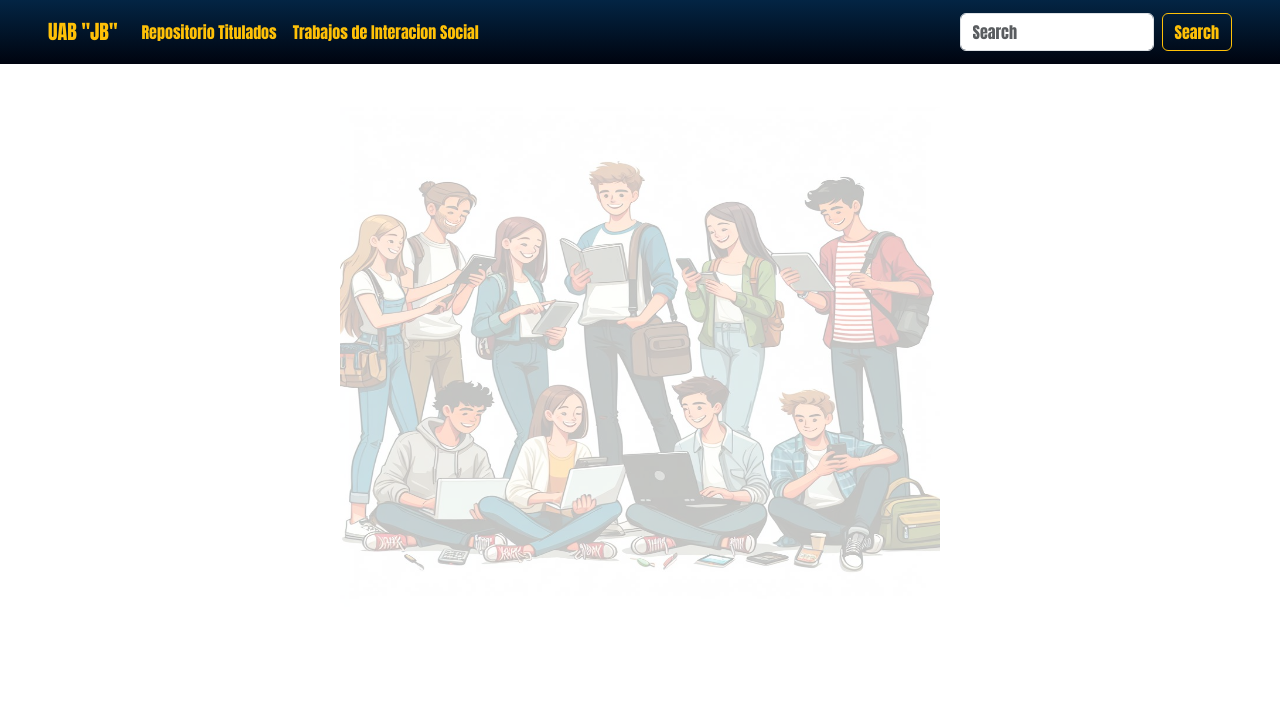
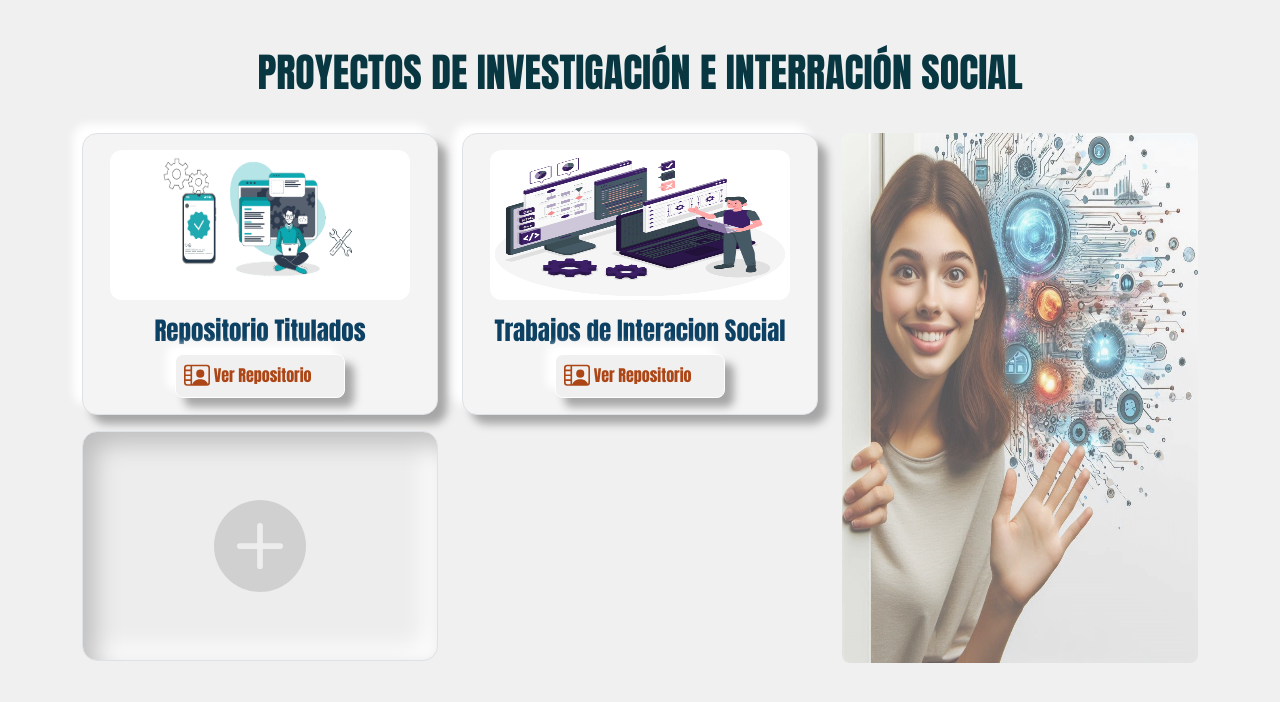
Before and after one commit to sergio-14/site-web-uab, a Django app: page /hometrabajos in a window 1280 px wide. Shown: the top 702 px of the page. Run offline with Django 5.2, Linux system fonts and the light colour scheme.

Commit message:
sergio agregacion de i. s.

```diff
--- a/panel/models.py
+++ b/panel/models.py
@@ -133,7 +133,7 @@ class T_Proyectos(models.Model):
 class GlobalSettings(models.Model):
     habilitar_proyectos = models.BooleanField(default=True, verbose_name='Habilitar Proyectos')
     fecha_inicio_habilitacion = models.DateField(null=True, blank=True, verbose_name='Fecha de Inicio de Habilitación')
-    fecha_fin_habilitacion = models.DateField(null=True, blank=True, verbose_name='Fecha de Fin de Habilitación')
+    fecha_fin_habilitacion = models.DateField(null=True, blank=True, verbose_name='Fecha Fin de Habilitación')
 
     def __str__(self):
         return "Configuración Global"
--- a/panel/static/css/repoin.css
+++ b/panel/static/css/repoin.css
@@ -17,7 +17,7 @@
 
 .title{
     font-weight: 100;
-    font-size: 30px;
+    font-size: 40px;
     color: #083741;
     font-family:"Anton";
     font-style: normal;
@@ -35,6 +35,21 @@
     background: #f0f0f0;
     box-shadow:  9px 9px 9px #a6a6a6,
              -9px -9px 9px #ffffff;
+}
+.stilooo{
+    font-family: "Anton";
+    color: #0a4049;
+    border-radius: 15px;
+    background: #f5f4f4;
+    box-shadow:  9px 9px 9px #a6a6a6,
+             -9px -9px 9px #ffffff;
+}
+.stiloo{
+    border-radius: 15px;
+    background: #eeeded;
+    color: #4e55572f;
+    box-shadow: inset 12px 12px 24px #bebebe,
+            inset -12px -12px 24px #ffffff;
 }
 
 .contproyectos{
@@ -59,11 +74,29 @@
     font-family: "Anton";
 
 }
+.textmension{
+    font-size: 25px;
+    color: #0d4164;
+    font-family: "Anton";
+
+}
+
+.user-img {
+    width: 300px;
+    height: 150px;
+    border-radius:12px;
+    background:rgb(255, 255, 255);
+}
 
 #imgsocial{
     height: 400px;
     width:550px ;
     border-radius: 25px;
+}
+#imgmujersocial{
+    height: 530px;
+    border-radius: 8px;
+    opacity: 70%;
 }
 #imgdocente{
     height:70px;
@@ -75,3 +108,24 @@
     box-shadow:  9px 9px 9px #a6a6a6,
              -9px -9px 9px #ffffff;
 }
+
+.btnn{
+    font-family: "Anton";
+    text-decoration: none;
+    width: 170px;
+    color: #ac4616;
+    border-radius: 8px;
+    border: 1px solid rgb(255, 255, 255);
+    padding: 8px;
+    background: #f0f0f0;
+    box-shadow:  9px 9px 9px #a6a6a6,
+             -9px -9px 9px #ffffff;
+
+}
+.btnn:hover{
+    color: #ac4616;
+    background: #eeeded;
+    box-shadow: inset 12px 12px 24px #bebebe,
+            inset -12px -12px 24px #ffffff;
+
+}
--- a/panel/templates/homesocial/homeprincipal.html
+++ b/panel/templates/homesocial/homeprincipal.html
@@ -9,15 +9,11 @@
       name="viewport"
       content="width=device-width, initial-scale=1, shrink-to-fit=no"
     />
+
     <link
-      type="text/css"
-      href="{% static 'css/style.css' %}"
-      rel="stylesheet"
-    />
-    <link
-      type="text/css"
-      href="{% static 'css/panel.css' %}"
-      rel="stylesheet"
+            type="text/css"
+            href="{% static 'css/repoin.css' %}"
+            rel="stylesheet"
     />
     <!-- Bootstrap CSS v5.2.1 -->
     <link
@@ -27,32 +23,63 @@
       crossorigin="anonymous"
     />
 </head>
-<body>
-    <nav class="navbar navbar-expand-lg navhome">
-        <div class="container-fluid px-5 p-1">
-          <a class="navbar-brand text-warning" href="/">UAB "JB"</a>
-          <button class="navbar-toggler" type="button" data-bs-toggle="collapse" data-bs-target="#navbarSupportedContent" aria-controls="navbarSupportedContent" aria-expanded="false" aria-label="Toggle navigation">
-            <span class="navbar-toggler-icon"></span>
-          </button>
-          <div class="collapse navbar-collapse" id="navbarSupportedContent">
-            <ul class="navbar-nav me-auto mb-2 mb-lg-0">
-              <li class="nav-item">
-                <a class="nav-link text-warning" href="{% url 'repoti' %}">Repositorio Titulados</a>
-              </li>
-              <li class="nav-item">
-                <a class="nav-link text-warning" href="{% url 'repoin' %}">Trabajos de Interacion Social</a>
-              </li>
-            </ul>
-            <form class="d-flex" role="search">
-              <input class="form-control me-2" type="search" placeholder="Search" aria-label="Search">
-              <button class="btn btn-outline-warning" type="submit">Search</button>
-            </form>
-          </div>
+<body class="contenedorbody">
+    <div class="container mb-5">
+      <h2 class="title text-center pt-5 pb-3">PROYECTOS DE INVESTIGACIÓN E INTERRACIÓN SOCIAL</h2>
+        <div class="row pt-2 pb-2">
+            <div class="col-md-8">
+                <div class="row">
+                    <div class="col-6 ">
+                        <div class="stilooo p-3 border d-flex flex-column justify-content-center align-items-center">
+                            <div class="d-flex align-items-center pb-3">
+                                <img src="{% static 'img/titulados.gif' %}" class="user-img" alt="User Image">
+                            </div>
+                            <div class="d-flex align-items-center pb-2">
+                              <h6 class="mb-0 ml-2 textmension">Repositorio Titulados</h6>
+                            </div>
+                            <a href="{% url 'repoti' %}" class="btnn"><svg xmlns="http://www.w3.org/2000/svg" width="26" height="26" fill="currentColor" class="bi bi-person-video2" viewBox="0 0 16 16">
+                              <path d="M10 9.05a2.5 2.5 0 1 0 0-5 2.5 2.5 0 0 0 0 5"/>
+                              <path d="M2 1a2 2 0 0 0-2 2v9a2 2 0 0 0 2 2h12a2 2 0 0 0 2-2V3a2 2 0 0 0-2-2zM1 3a1 1 0 0 1 1-1h2v2H1zm4 10V2h9a1 1 0 0 1 1 1v9c0 .285-.12.543-.31.725C14.15 11.494 12.822 10 10 10c-3.037 0-4.345 1.73-4.798 3zm-4-2h3v2H2a1 1 0 0 1-1-1zm3-1H1V8h3zm0-3H1V5h3z"/>
+                            </svg> Ver Repositorio</a>
+                        </div>
+                    </div>
+                    <div class="col-6 ">
+                        <div class="stilooo p-3 border d-flex flex-column justify-content-center align-items-center">
+                            <div class="d-flex align-items-center pb-3">
+                                <img src="{% static 'img/interaccion.gif' %}" class="user-img" alt="User Image">
+                            </div>
+                            <div class="d-flex align-items-center pb-2 ">
+
+                                <h6 class="mb-0 ml-2 textmension">Trabajos de Interacion Social</h6>
+
+                            </div>
+                            <a href="{% url 'repoin' %}" class="btnn"><svg xmlns="http://www.w3.org/2000/svg" width="26" height="26" fill="currentColor" class="bi bi-person-video2" viewBox="0 0 16 16">
+                              <path d="M10 9.05a2.5 2.5 0 1 0 0-5 2.5 2.5 0 0 0 0 5"/>
+                              <path d="M2 1a2 2 0 0 0-2 2v9a2 2 0 0 0 2 2h12a2 2 0 0 0 2-2V3a2 2 0 0 0-2-2zM1 3a1 1 0 0 1 1-1h2v2H1zm4 10V2h9a1 1 0 0 1 1 1v9c0 .285-.12.543-.31.725C14.15 11.494 12.822 10 10 10c-3.037 0-4.345 1.73-4.798 3zm-4-2h3v2H2a1 1 0 0 1-1-1zm3-1H1V8h3zm0-3H1V5h3z"/>
+                            </svg> Ver Repositorio</a>
+                        </div>
+                    </div>
+                </div>
+                <div class="row mt-3">
+                    <div class="col-6">
+                      <div class=" stiloo p-5 border d-flex flex-column justify-content-center align-items-center">
+                            <div class="d-flex align-items-center p-3">
+                              <svg xmlns="http://www.w3.org/2000/svg" width="100" height="100" fill="currentColor" class="bi bi-plus-circle-fill p-1 rounded-50" viewBox="0 0 16 16">
+                                <path d="M16 8A8 8 0 1 1 0 8a8 8 0 0 1 16 0M8.5 4.5a.5.5 0 0 0-1 0v3h-3a.5.5 0 0 0 0 1h3v3a.5.5 0 0 0 1 0v-3h3a.5.5 0 0 0 0-1h-3z"/>
+                              </svg>
+                            </div>
+
+                        </div>
+
+                    </div>
+                </div>
+            </div>
+            <!-- Segunda columna -->
+            <div class="col-md-4 ">
+                <img src="{% static 'img/logosoc.jpg' %}" id="imgmujersocial" class="img-fluid  " alt="Responsive image">
+            </div>
         </div>
-    </nav>
-    {% block content %}
-
-    {% endblock  %}
+    </div>
     <script
       src="https://cdn.jsdelivr.net/npm/@popperjs/core@2.11.8/dist/umd/popper.min.js"
       integrity="sha384-I7E8VVD/ismYTF4hNIPjVp/Zjvgyol6VFvRkX/vR+Vc4jQkC+hVqc2pM8ODewa9r"
--- a/panel/templates/principal.html
+++ b/panel/templates/principal.html
@@ -88,6 +88,10 @@
                             <a href="{% url 'proyecto_detail' %}" class="dropdown-item"><svg xmlns="http://www.w3.org/2000/svg" width="16" height="16" fill="currentColor" class="bi bi-ui-radios" viewBox="0 0 16 16">
                                 <path d="M7 2.5a.5.5 0 0 1 .5-.5h7a.5.5 0 0 1 .5.5v1a.5.5 0 0 1-.5.5h-7a.5.5 0 0 1-.5-.5zM0 12a3 3 0 1 1 6 0 3 3 0 0 1-6 0m7-1.5a.5.5 0 0 1 .5-.5h7a.5.5 0 0 1 .5.5v1a.5.5 0 0 1-.5.5h-7a.5.5 0 0 1-.5-.5zm0-5a.5.5 0 0 1 .5-.5h5a.5.5 0 0 1 0 1h-5a.5.5 0 0 1-.5-.5m0 8a.5.5 0 0 1 .5-.5h5a.5.5 0 0 1 0 1h-5a.5.5 0 0 1-.5-.5M3 1a3 3 0 1 0 0 6 3 3 0 0 0 0-6m0 4.5a1.5 1.5 0 1 1 0-3 1.5 1.5 0 0 1 0 3"/>
                               </svg> Agregar Formulario
+                            </a>
+                            <a href="{% url 'proyectosin_so' %}" class="dropdown-item"><svg xmlns="http://www.w3.org/2000/svg" width="16" height="16" fill="currentColor" class="bi bi-ui-radios" viewBox="0 0 16 16">
+                                <path d="M7 2.5a.5.5 0 0 1 .5-.5h7a.5.5 0 0 1 .5.5v1a.5.5 0 0 1-.5.5h-7a.5.5 0 0 1-.5-.5zM0 12a3 3 0 1 1 6 0 3 3 0 0 1-6 0m7-1.5a.5.5 0 0 1 .5-.5h7a.5.5 0 0 1 .5.5v1a.5.5 0 0 1-.5.5h-7a.5.5 0 0 1-.5-.5zm0-5a.5.5 0 0 1 .5-.5h5a.5.5 0 0 1 0 1h-5a.5.5 0 0 1-.5-.5m0 8a.5.5 0 0 1 .5-.5h5a.5.5 0 0 1 0 1h-5a.5.5 0 0 1-.5-.5M3 1a3 3 0 1 0 0 6 3 3 0 0 0 0-6m0 4.5a1.5 1.5 0 1 1 0-3 1.5 1.5 0 0 1 0 3"/>
+                              </svg>Vista Formulario
                             </a>
                             <a href="{% url 'global_settings' %}" class="dropdown-item"><svg xmlns="http://www.w3.org/2000/svg" width="16" height="16" fill="currentColor" class="bi bi-ui-radios" viewBox="0 0 16 16">
                                 <path d="M7 2.5a.5.5 0 0 1 .5-.5h7a.5.5 0 0 1 .5.5v1a.5.5 0 0 1-.5.5h-7a.5.5 0 0 1-.5-.5zM0 12a3 3 0 1 1 6 0 3 3 0 0 1-6 0m7-1.5a.5.5 0 0 1 .5-.5h7a.5.5 0 0 1 .5.5v1a.5.5 0 0 1-.5.5h-7a.5.5 0 0 1-.5-.5zm0-5a.5.5 0 0 1 .5-.5h5a.5.5 0 0 1 0 1h-5a.5.5 0 0 1-.5-.5m0 8a.5.5 0 0 1 .5-.5h5a.5.5 0 0 1 0 1h-5a.5.5 0 0 1-.5-.5M3 1a3 3 0 1 0 0 6 3 3 0 0 0 0-6m0 4.5a1.5 1.5 0 1 1 0-3 1.5 1.5 0 0 1 0 3"/>
--- a/panel/urls.py
+++ b/panel/urls.py
@@ -34,6 +34,7 @@ urlpatterns = [
     path('homesocial/proyecto_detail/', views.proyecto_detail, name='proyecto_detail'),
     path('homesocial/listar_proyectos/', views.lista_proyectos, name='lista_proyectos'),
     path('homesocial/global_settings/', views.global_settings_view, name='global_settings'),
+    path('homesocial/proyectosin_so/', views.proyectosin_so, name='proyectosin_so'),
 
 ]
 handler403 = handle_permission_denied
--- a/panel/views.py
+++ b/panel/views.py
@@ -295,3 +295,21 @@ def global_settings_view(request):
         form = GlobalSettingsForm(instance=settings)
 
     return render(request, 'homesocial/global_settings.html', {'form': form})
+
+
+@login_required
+def proyectosin_so(request):
+    persona = request.user.persona
+    proyectos = T_Proyectos.objects.filter(S_persona=persona).order_by('-Id_Proyect')
+
+    # Paginación para los proyectos, incluyendo el último proyecto
+    paginator = Paginator(proyectos, 1)  # Muestra 1 proyecto por página
+
+    page_number = request.GET.get('page')
+    page_obj = paginator.get_page(page_number)
+
+    context = {
+        'persona': persona,
+        'page_obj': page_obj
+    }
+    return render(request, 'homesocial/proyectosin_so.html', context)
```
Also changed, not shown: panel/templates/homesocial/global_settings.html (+20 -16 lines), panel/templates/homesocial/proyectosin_so.html (added, +65 -0 lines), panel/templates/homesocial/repoti.html (+37 -7 lines), panel/static/img/agregar.gif (added), panel/static/img/agregarr.png (added), panel/static/img/interaccion.gif (added), panel/static/img/logosoc.jpg (added), panel/static/img/titulados.gif (added).
